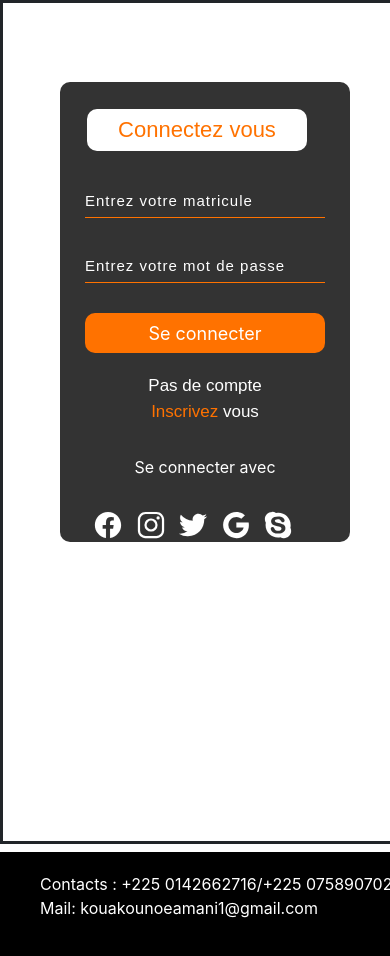
After one commit to amaninoblesse/it_prepa, a Django app: page /it/connexion/ in a window 390 px wide; the page is wider, and only the part inside the window is pictured. The commit adds this page. Run offline with Django 3.2, Linux system fonts and the light colour scheme; some libraries are stand-ins or nearby versions.

Commit message:
responsive 1

```diff
--- /dev/null
+++ b/it/templates/it/main/connexion.html
@@ -0,0 +1,70 @@
+{% load static %}
+
+<!DOCTYPE html>
+<html lang="en">
+<head>
+    <title>Preparation concours</title>
+    <meta name="viewport" content="width=device-width, initial-scale=1.0">
+    <link rel="stylesheet" href="{% static 'assets/css/style.css' %}">
+    <!-- <meta name="viewport" content="width=device-width, initial-scale=1.0"> -->
+    <script src="https://kit.fontawesome.com/b0f29e9bfe.js" crossorigin="anonymous"></script>
+
+    <link href="//maxcdn.bootstrapcdn.com/bootstrap/4.1.1/css/bootstrap.min.css" rel="stylesheet" id="bootstrap-css">
+    <script src="//maxcdn.bootstrapcdn.com/bootstrap/4.1.1/js/bootstrap.min.js"></script>
+    <script src="//cdnjs.cloudflare.com/ajax/libs/jquery/3.2.1/jquery.min.js"></script>
+    <link rel="stylesheet" href="https://cdnjs.cloudflare.com/ajax/libs/font-awesome/4.7.0/css/font-awesome.css" />
+
+    <script src="{% static 'assets/js/main.js' %}" defer></script>
+    <script src="{% static 'assets/js/menu.js' %}" defer></script>
+</head>
+<body>
+
+    <div class="main" style="border: solid;">
+
+                <div class="formular">
+                    <h2>Connectez vous</h2>
+                    <form action="{% url 'it:login_request' %}" method="POST">
+                        {% csrf_token %}
+                        <input class="in" type="text" name="username" placeholder="Entrez votre matricule" required >
+                        <input class="in_" type="password" name="password" placeholder="Entrez votre mot de passe" required >
+                        <button class="btnn" type="submit" >Se connecter</button>
+                    </form>
+
+                    <p class="link">Pas de compte<br>
+                    <a href="{% url 'it:register' %}">Inscrivez </a> vous</a></p>
+                    <p class="liw">Se connecter avec</p>
+
+                    <div class="icons">
+                        <a href="#"><ion-icon name="logo-facebook"></ion-icon></a>
+                        <a href="#"><ion-icon name="logo-instagram"></ion-icon></a>
+                        <a href="#"><ion-icon name="logo-twitter"></ion-icon></a>
+                        <a href="#"><ion-icon name="logo-google"></ion-icon></a>
+                        <a href="#"><ion-icon name="logo-skype"></ion-icon></a>
+                    </div>
+
+                </div>
+        </div>
+
+
+
+        </div>
+
+
+        <footer id="foot" >
+            <p>Contacts : +225 0142662716/+225 0758907023 <br>
+             Mail: kouakounoeamani1@gmail.com</p>
+        </footer>
+
+
+    </div>
+
+        </div>
+
+
+    </div>
+
+
+
+    <script src="https://unpkg.com/ionicons@5.4.0/dist/ionicons.js"></script>
+</body>
+</html>
--- a/it/urls.py
+++ b/it/urls.py
@@ -26,6 +26,7 @@ urlpatterns = [
     path('fail/', views.fail,name='fail'),
     path('login/', views.login_request,name='login_request'),
     path('quiz/', views.quiz,name='quiz'),
+    path('connexion/', views.connexion,name='connexion'),
     # path('logout/', views.logout,name='logout'),
 
 
--- a/it/views.py
+++ b/it/views.py
@@ -8,6 +8,10 @@ from django.contrib.auth import login, authenticate #add this
 
 def home(request):
     return render(request,'it/main/index.html')
+
+def connexion(request):
+    return render(request,'it/main/connexion.html')
+
 
 def quiz(request):
     return render(request,'it/main/quiz.html')
--- a/static/assets/css/style.css
+++ b/static/assets/css/style.css
@@ -5,7 +5,7 @@
 
 .main{
     /* width: 100%; */
-    background: linear-gradient(to top, rgba(0, 0, 0, 0.925)50%,rgba(0,0,0,0.925)50%), url(1.jpg);
+    background: white;
     background-position: center;
     background-size: cover;
     height: 100vh;
@@ -165,19 +184,56 @@ ul li a:hover{
     font-size: 65px
 }
 
+/* .content p{
+    color: black;
+    font-size: 65px
+} */
+
 .form{
     width: 290px;
     height: 460px;
     background: linear-gradient(to top, rgba(0,0,0,0.8)50%,rgba(0,0,0,0.8)50%);
     position: absolute;
     top: -20px;
-    left: 870px;
+    left: 815px;
     transform: translate(0%,-5%);
     border-radius: 10px;
     padding: 25px;
 }
 
+.formular{
+    width: 290px;
+    height: 460px;
+    background: linear-gradient(to top, rgba(0,0,0,0.8)50%,rgba(0,0,0,0.8)50%);
+    position: absolute;
+    top: 105px;
+    left: 550px;
+    transform: translate(0%,-5%);
+    border-radius: 10px;
+    padding: 25px;
+}
+
+
+
+.OnRight{
+    display: none;
+}
+
+
+
 .form h2{
+    width: 220px;
+    font-family: sans-serif;
+    text-align: center;
+    color: #ff7200;
+    font-size: 22px;
+    background-color: #fff;
+    border-radius: 10px;
+    margin: 2px;
+    padding: 8px;
+}
+
+.formular h2{
     width: 220px;
     font-family: sans-serif;
     text-align: center;
@@ -204,12 +260,36 @@ ul li a:hover{
     font-family: sans-serif;
 }
 
+.formular input{
+    width: 240px;
+    height: 35px;
+    background: transparent;
+    border-bottom: 1px solid #ff7200;
+    border-top: none;
+    border-right: none;
+    border-left: none;
+    color: #fff;
+    font-size: 15px;
+    letter-spacing: 1px;
+    margin-top: 30px;
+    font-family: sans-serif;
+}
+
 .form input:focus{
     outline: none;
 }
 
-::placeholder{
-    color: #fff;
+.formular input:focus{
+    outline: none;
+}
+
+.in::placeholder{
+    color: white;
+    font-family: Arial;
+}
+
+.in_::placeholder{
+    color: white;
     font-family: Arial;
 }
 
@@ -240,7 +320,15 @@ ul li a:hover{
     padding-top: 20px;
     text-align: center;
 }
-.form .link a{
+
+.formular .link{
+    font-family: Arial, Helvetica, sans-serif;
+    font-size: 17px;
+    padding-top: 20px;
+    text-align: center;
+    color: white;
+}
+.formular .link a{
     text-decoration: none;
     color: #ff7200;
 }
@@ -248,6 +336,7 @@ ul li a:hover{
     padding-top: 15px;
     padding-bottom: 10px;
     text-align: center;
+    color: white;
 }
 .icons a{
     text-decoration: none;
@@ -392,3 +473,141 @@ footer {
 footer p {
     margin-left: 450px;
 }
+
+.menu-icon{
+    display: none;
+}
+
+
+/* RESPONSIVE MANAGEMENT */
+@media only screen and (max-width: 600px) {
+
+    body {
+        /* border: solid; */
+        width: 1300px;
+    }
+
+
+
+    .menu ul{
+        display: block;
+        float: right;
+         width: 100%;
+        /* background: black ;  */
+        position: absolute;
+        top: 75px;
+        right: 0;
+        z-index: 2;
+    }
+
+
+    .menu ul li{
+
+        display: block;
+        padding-left: 400px;
+        margin-top: 10px;
+        margin-bottom: 10px;
+
+    }
+
+    .menu ul li a{
+        color: white;
+        font-size: 50px;
+    }
+    /* .child
+    {
+        padding-top: 10%;
+        padding-bottom: 2%;
+    } */
+
+    .search {
+        display: none;
+    }
+
+    .form{
+        display: none;
+    }
+
+    .OnRight{
+        display: block;
+        width: 400px;
+        height: 460px;
+        /* background: linear-gradient(to top, rgba(0,0,0,0.8)50%,rgba(0,0,0,0.8)50%); */
+        position: absolute;
+        top: -20px;
+        left: 450px;
+        transform: translate(0%,-5%);
+        border-radius: 10px;
+        padding: 25px;
+    }
+
+    .concours{
+        margin-top: 50px;
+        height: 300px;
+    }
+
+    .bottom-left {
+        position: absolute;
+        bottom: 130px;
+        left: 246px;
+        font-size: 90px;
+        font-weight: 800;
+        transform: rotate(-06deg);
+      }
+
+    /* ul li{
+
+        margin-left: -15px;
+
+
+    } */
+
+
+    .menu-icon{
+        display: block;
+        width: 100px;
+        cursor: pointer;
+        margin-right: 150px;
+
+    }
+
+    #menuList{
+        overflow: hidden;
+        transition: 0.5s;
+    }
+
+    .content .par{
+        width: 600px;
+        font-size: 25px;
+        /* color: #b7b7b7; */
+
+    }
+
+    .formular{
+
+
+        left: 60px;
+        transform: translate(0%,-5%);
+        border-radius: 10px;
+        padding: 25px;
+    }
+
+
+    footer p {
+        margin-left: 20px;
+    }
+
+    .child{
+        padding-top: -50px;
+        /* border: solid; */
+    }
+
+
+    /*
+    .logo_{
+        width: 10px;
+        margin: 30px 0;
+    } */
+
+
+    }
--- /dev/null
+++ b/static/assets/js/menu.js
@@ -0,0 +1,19 @@
+var menuList = document.getElementById("menuList");
+
+menuList.style.maxHeight = "0px";
+menuList.style.backgroundColor = "white";
+
+function togglemenu(){
+
+    if(menuList.style.maxHeight == "0px")
+    {
+        menuList.style.maxHeight = "800px";
+        menuList.style.backgroundColor = "black";
+
+    }
+    else
+    {
+        menuList.style.maxHeight = "0px";
+        menuList.style.backgroundColor = "white";
+    }
+}
```
Also changed, not shown: other parts of static/assets/css/style.css (+26 -15 lines), it/templates/it/main/index.html (+28 -15 lines), it_prepare/settings.py (+18 -18 lines), db.sqlite3, static/assets/images/concours.png (added), static/assets/images/logo.jpeg (added), static/assets/images/menu.png (added), static/assets/images/menu_.png (added).
